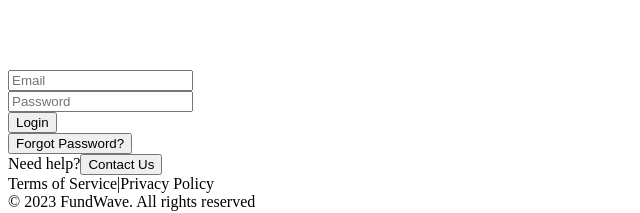
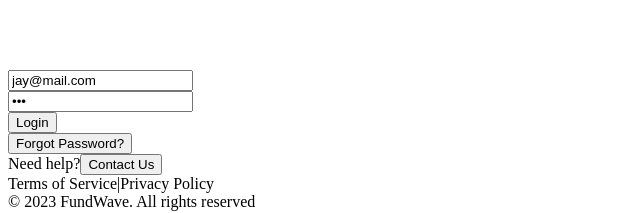
Before and after one commit to jaysanghani3/FundWave, a React (Vite) app in the folder client/: page / in a window 1280 px wide. Shown: the part 963-1176 px from the top of the page, without its empty margins (0-640 px from the left). Built offline with nearby package versions, Linux system fonts and the light colour scheme; no server answers; the HTML template or start-up script is replaced by a standard one.

Commit message:
add cred

```diff
--- a/client/src/LoginPage.jsx
+++ b/client/src/LoginPage.jsx
@@ -8,8 +8,8 @@ import Loader from './Loader';
 
 const LoginPage = () => {
 
-    const [email, setEmail] = useState('');
-    const [password, setPassword] = useState('');
+    const [email, setEmail] = useState('jay@mail.com');
+    const [password, setPassword] = useState('123');
     const [loading, setLoading] = useState(false);
     const handleLogin = async (e) => {
 
@@ -59,7 +59,7 @@ const LoginPage = () => {
                         <div className="m-4 text-xs">
                             <input
                                 className="w-full border p-2 rounded-md"
-                                placeholder="Email"
+                                placeholder="jay@mail.com"
                                 value={email}
                                 onChange={(e) => setEmail(e.target.value)}
                             />
@@ -68,7 +68,7 @@ const LoginPage = () => {
                             <input
                                 type="password"
                                 className="w-full border p-2 rounded-md"
-                                placeholder="Password"
+                                placeholder="123"
                                 value={password}
                                 onChange={(e) => setPassword(e.target.value)}
                             />
--- a/client/src/admin/FundWave.jsx
+++ b/client/src/admin/FundWave.jsx
@@ -20,13 +20,14 @@ import EmployeeMaster from "./pages/employee/EmployeeMaster";
 import PurchasesMaster from "./pages/purchases/PurchasesMaster";
 import ViewPurchase from "./pages/purchases/ViewPurchase";
 import { Link } from "react-router-dom";
-
+import { useNavigate } from "react-router-dom";
 
 const FundWave = () => {
-
+  const navigate = useNavigate();
   const handleLogout = () => {
     localStorage.removeItem('token');
-    window.location.href = '/login';
+    navigate("/login");
+    window.location.reload();
   };
 
   return (
```
